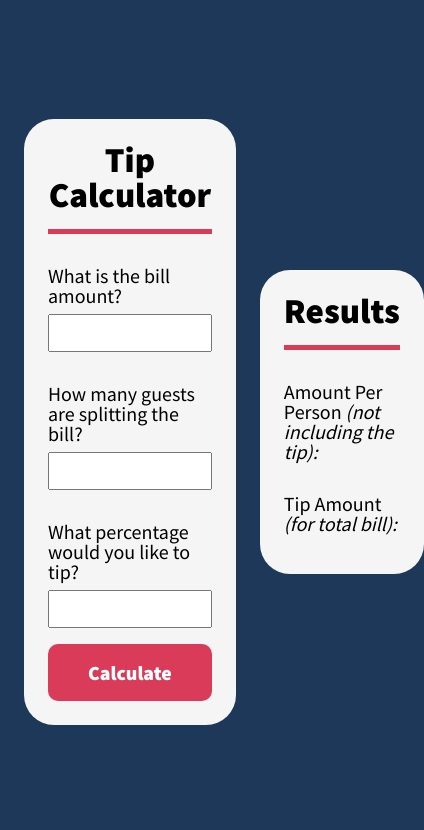
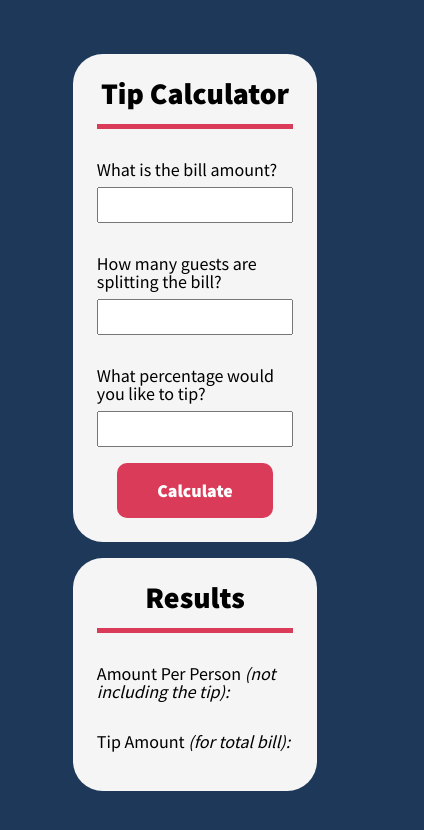
Before and after one commit to webcrawlersites/tip-calculator, a plain HTML site: page index.html in a window 390 px wide. Shown: the whole page, 424 px wide, since content can reach past the window. Drawn offline with Linux system fonts and the light colour scheme.

Commit message:
Refactor JS and Add responisve styles

```diff
--- a/css/style.css
+++ b/css/style.css
@@ -100,12 +100,50 @@ label, input {
   background-color: #C22A47;
 }
 
-@media screen and (max-width: 1024) {
+@media screen and (max-width: 1024px) {
+  body {
+    grid-template-columns: 1fr 2fr 1fr;
+    grid-template-rows: 1fr repeat(2, auto) 1fr;
+    grid-row-gap: 1rem;
+  }
+
   .form-container {
-    grid-column: 2 / 4;
+    padding: 1.5rem;
+    grid-column: 2 / 3;
+    grid-row: 2 / 3;
+    align-self: center;
   }
 
   .results-container {
-    grid-column: 3 / 4;
+    background-color: #f5f5f5;
+    border-radius: 30px;
+    padding: 1.5rem;
+    grid-column: 2 / 3;
+    grid-row: 3 / 4;
+    align-self: center;
   }
 }
+
+@media screen and (max-width: 768px) {
+  body {
+    grid-template-columns: 1fr 5fr 1fr;
+    grid-template-rows: 1fr repeat(2, auto) 1fr;
+    grid-row-gap: 1rem;
+  }
+
+  h1 {
+    font-size: 30px;
+  }
+
+  label, input {
+    font-size: 18px;
+  }
+
+  .result-item p, .result-item span {
+    font-size: 18px;
+  }
+
+  #calculate {
+    font-size: 18px;
+  }
+}
--- a/scripts/app.js
+++ b/scripts/app.js
@@ -34,16 +34,11 @@ const calculate = () => {
   printInfoToEl(tipRes, amountToTip);
 }
 
-btn.addEventListener('click', calculate);
+btn.addEventListener('click', () => {
+  calculate();
+});
 document.addEventListener('keydown', (e) => {
   if(e.keyCode === 13) {
-    let billVal = getInputValue(bill);
-    let guestsVal = getInputValue(guests);
-    let tipVal = getInputValue(tip);
-    let amountPerPersonVal = calcAmountPerPerson(guestsVal, billVal);
-    let amountToTip = calcTip(billVal, tipVal);
-
-    printInfoToEl(amountRes, amountPerPersonVal);
-    printInfoToEl(tipRes, amountToTip);
+    calculate();
   }
 });
```
